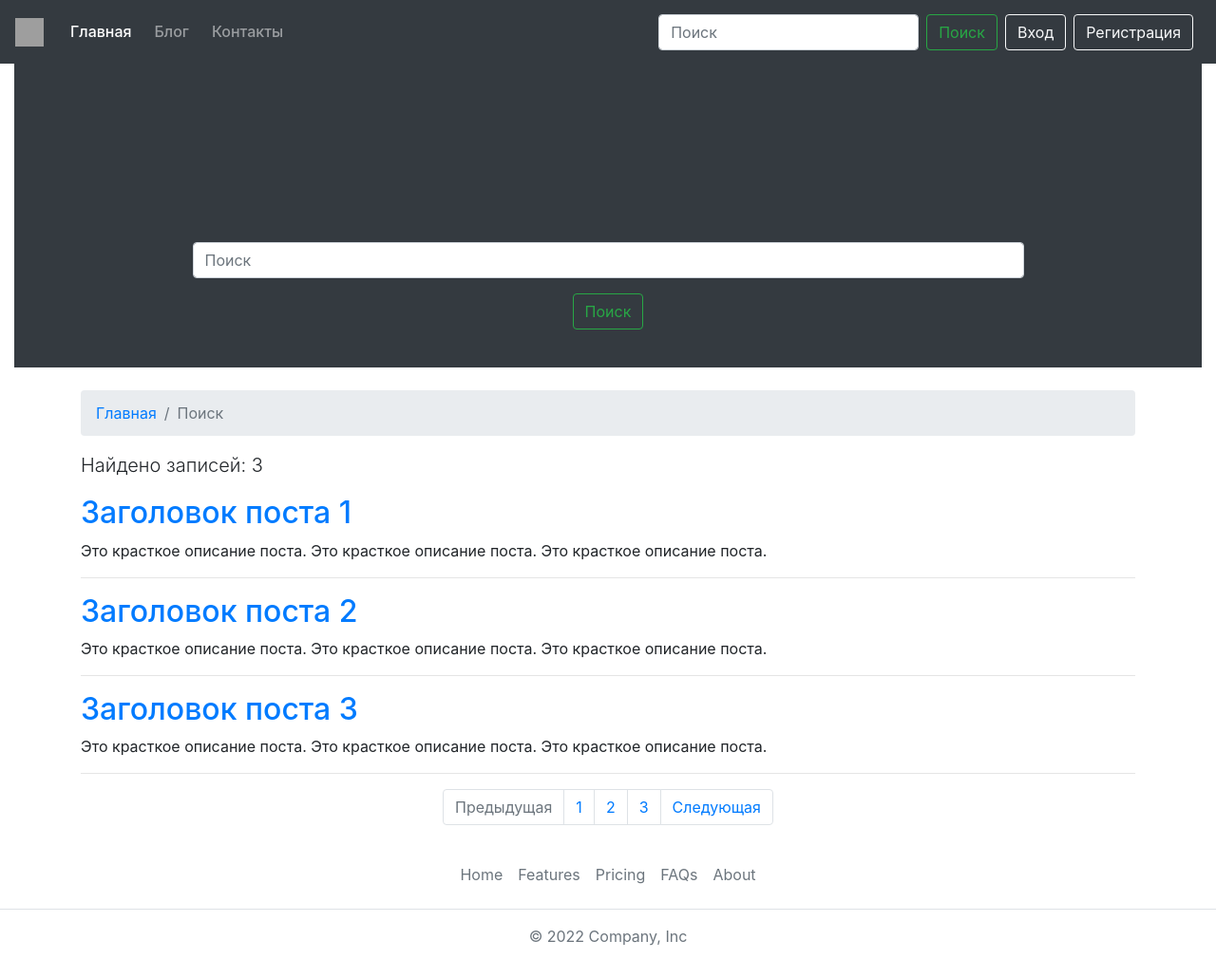
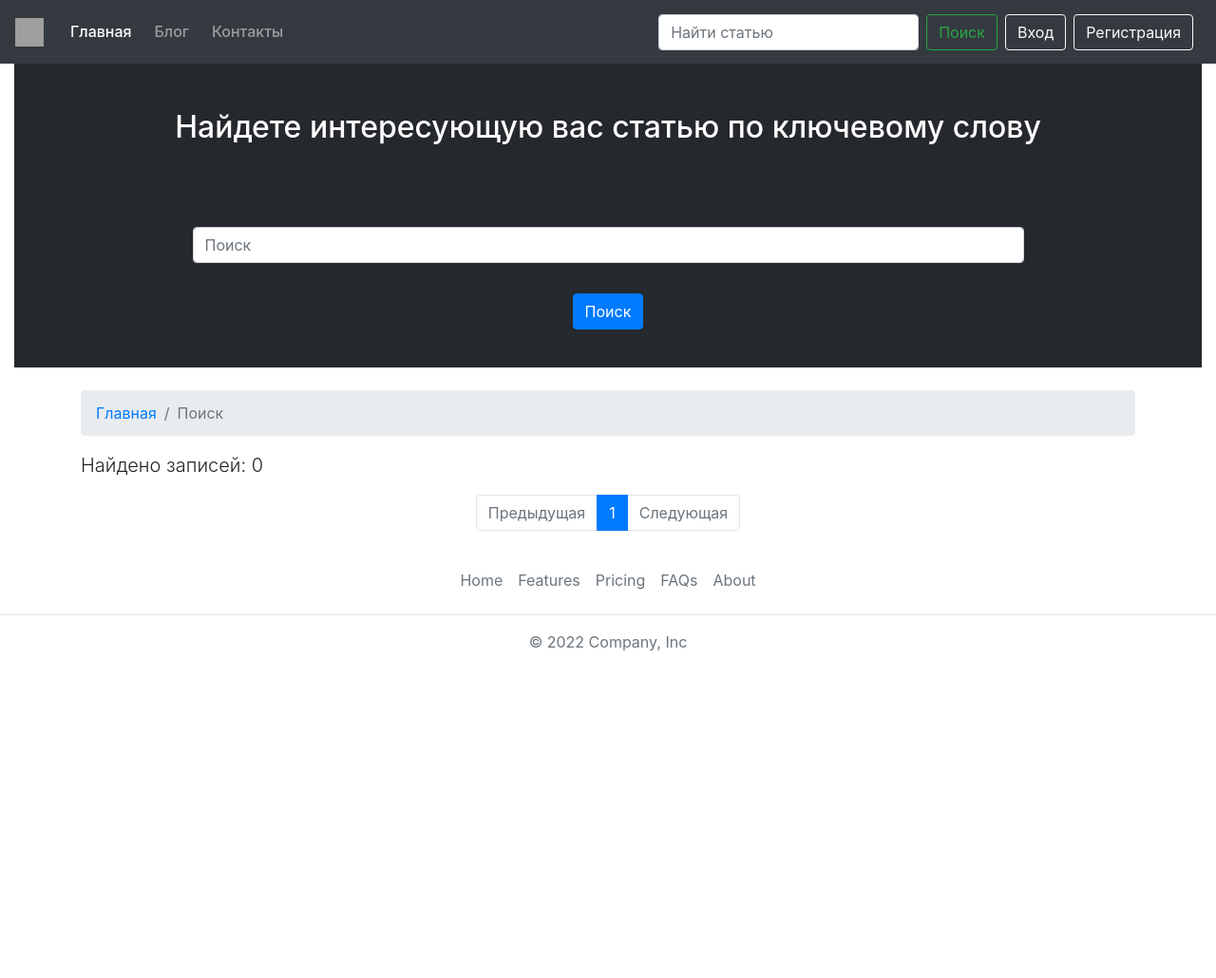
Before and after one commit to NiatpacBlack/Django_Rest_Blog, a Django app: page /search/ in a window 1280 px wide. Shown: the whole page at 95% size. After the commit the page ends 686 px from the top, so only its background shows below. Run offline with Django 4.2, Linux system fonts and the light colour scheme; some libraries are stand-ins or nearby versions; grey boxes are pictures that could not be loaded.

Commit message:
Настроена форма поиска в шапке. Настроен поиск через специальную страницу.

```diff
--- a/blog_app/blog_services/view_services.py
+++ b/blog_app/blog_services/view_services.py
@@ -3,10 +3,27 @@ from django.core.paginator import Paginator
 from .models_services import get_all_posts_from_blog
 
 
-def get_posts_for_page(page_number: str):
-    """Возвращает QuerySet 6 постов из таблицы PostModel в зависимости от номера выбранной страницы page_number."""
+def get_posts_for_page(page_number: str, quantity_posts_for_page: int):
+    """
+    Возвращает QuerySet определенного количества quantity_posts_for_page постов из таблицы PostModel.
+
+    Возвращает в зависимости от номера выбранной страницы page_number.
+    """
 
     all_posts = get_all_posts_from_blog()
-    paginator = Paginator(all_posts, 6)
+    paginator = Paginator(all_posts, quantity_posts_for_page)
     posts_for_page = paginator.get_page(page_number)
     return posts_for_page
+
+
+def get_posts_for_page_from_result_of_find(result_of_find: str, page_number: str, quantity_posts_for_page: int):
+    """
+    Возвращает QuerySet определенного количества quantity_posts_for_page постов из result_of_find.
+
+    В result_of_find передается QuerySet с постами из таблицы PostModel, которые совпали с поисковым запросом.
+    Возвращает в зависимости от номера выбранной страницы page_number.
+    """
+
+    paginator = Paginator(result_of_find, quantity_posts_for_page)
+    posts_for_page = paginator.get_page(page_number)
+    return posts_for_page
--- a/blog_app/views.py
+++ b/blog_app/views.py
@@ -15,7 +15,10 @@ class BlogPageView(View):
             request,
             'blog_app/blog_page.html',
             context={
-                'posts_for_page': get_posts_for_page(request.GET.get('page'))
+                'posts_for_page': get_posts_for_page(
+                    page_number=request.GET.get('page'),
+                    quantity_posts_for_page=6,
+                )
             },
         )
 
--- a/main_app/templates/header.html
+++ b/main_app/templates/header.html
@@ -22,8 +22,8 @@
                     <a href="{% url 'contacts' %}" class="nav-link">Контакты</a>
                 </li>
             </ul>
-            <form action="" class="form-inline my-2 my-lg-0">
-                <input type="text" class="form-control mr-sm-2" placeholder="Поиск" aria-label="Поиск">
+            <form action="{% url 'search_result' %}" method="get" class="form-inline my-2 my-lg-0">
+                <input type="text" name="query" class="form-control mr-sm-2" placeholder="Найти статью" aria-label="Поиск">
                 <button class="btn btn-outline-success my-2 my-sm-0 mr-2" type="submit">Поиск</button>
             </form>
             {% if user.is_authenticated %}
--- a/registration_app/views.py
+++ b/registration_app/views.py
@@ -13,7 +13,7 @@ class RegistrationView(View):
 
     @logger.catch
     def get(self, request):
-        """Отображает шаблон страницы с формой."""
+        """Отображает шаблон страницы регистрации с формой."""
 
         return render(
             request,
--- /dev/null
+++ b/search_app/forms.py
@@ -0,0 +1,28 @@
+from crispy_forms.helper import FormHelper
+from crispy_forms.layout import Layout, Submit
+from django import forms
+
+
+class SearchForm(forms.Form):
+    """Форма поиска определенного поста по введенному запросу на сайте."""
+
+    query = forms.CharField(
+        label='',
+        max_length=255,
+        required=True,
+        widget=forms.TextInput(attrs={
+            'class': "form-control",
+            'placeholder': "Поиск",
+        }),
+    )
+
+    def __init__(self, *args, **kwargs):
+        """При создании объекта класса - FormHelper создаст html шаблон формы."""
+
+        super().__init__(*args, **kwargs)
+        self.helper = FormHelper()
+        self.helper.form_method = 'get'
+        self.helper.layout = Layout(
+            'query',
+            Submit('submit', 'Поиск', css_class='btn btn-primary mt-3'),
+        )
--- a/search_app/templates/search_app/search_page.html
+++ b/search_app/templates/search_app/search_page.html
@@ -1,19 +1,16 @@
 {% extends 'base.html' %}
 {% load static %}
+{% load crispy_forms_tags %}
 {% block title %}
     Поиск
 {% endblock %}
 {% block content_app %}
     <div class="container-fluid home-slider">
-        <div id="carouselExampleCaptions" class="carousel slide" data-ride="carousel">
             <div class="carousel-inner">
-                <div class="carousel-item active" style="background-color: #343a40!important">
+                <div class="carousel-item active" style="background-color: #25282c!important">
+                    <h2 class="text-white text-center mt-5">Найдете интересующую вас статью по ключевому слову</h2>
                     <div class="carousel-caption d-none d-md-block">
-                        <form action="" class="my-2 my-lg-0">
-                            <input type="text" class="form-control" placeholder="Поиск" aria-label="Поиск">
-                            <button class="btn btn-outline-success mt-3" type="submit">Поиск</button>
-                        </form>
-                    </div>
+                        {% crispy form %}
                     </div>
                 </div>
             </div>
@@ -23,35 +20,47 @@
             <div class="col-lg-12">
                 <nav aria-label="breadcrumb" class="mt-4">
                     <ol class="breadcrumb">
-                        <li class="breadcrumb-item"><a href="#">Главная</a></li>
+                        <li class="breadcrumb-item"><a href="{% url 'home' %}">Главная</a></li>
                         <li class="breadcrumb-item active" aria-current="page">Поиск</li>
                     </ol>
                 </nav>
 
-                <p class="lead">Найдено записей: 3</p>
-                <a href=""><h2>Заголовок поста 1</h2></a>
-                <p>Это красткое описание поста. Это красткое описание поста. Это красткое описание поста.</p>
+                <p class="lead">Найдено записей: {{ count }}</p>
+                {% for post in result %}
+                    <h4><a href="../blog/{{ post.url }}">{{ post.title }}</a></h4>
+                    <br>
+                    <p>{{ post.description|safe|truncatechars:250 }}</p>
                     <hr>
-                <a href=""><h2>Заголовок поста 2</h2></a>
-                <p>Это красткое описание поста. Это красткое описание поста. Это красткое описание поста.</p>
-                <hr>
-                <a href=""><h2>Заголовок поста 3</h2></a>
-                <p>Это красткое описание поста. Это красткое описание поста. Это красткое описание поста.</p>
-                <hr>
+                {% endfor %}
             </div>
         </div>
     </div>
     <nav aria-label="Paginate me">
         <ul class="pagination justify-content-center">
+            {% if result.has_previous %}
+                <a class="page-link" href="?page={{ result.previous_page_number }}&query={{ query }}" tabindex="-1">Предыдущая</a>
+            {% else %}
                 <li class="page-item disabled">
                     <a class="page-link" href="#" tabindex="-1">Предыдущая</a>
                 </li>
-            <li class="page-item"><a class="page-link" href="#">1</a></li>
-            <li class="page-item"><a class="page-link" href="#">2</a></li>
-            <li class="page-item"><a class="page-link" href="#">3</a></li>
-            <li class="page-item">
+            {% endif %}
+            {% for page_number in result.paginator.page_range %}
+                {% if page_number == result.number %}
+                    <li class="page-item active"><a class="page-link"
+                                                    href="?page={{ page_number }}&query={{ query }}">{{ page_number }}</a>
+                    </li>
+                {% else %}
+                    <li class="page-item"><a class="page-link"
+                                             href="?page={{ page_number }}&query={{ query }}">{{ page_number }}</a></li>
+                {% endif %}
+            {% endfor %}
+            {% if result.has_next %}
+                <a class="page-link" href="?page={{ result.next_page_number }}&query={{ query }}">Следующая</a>
+            {% else %}
+                <li class="page-item disabled">
                     <a class="page-link" href="#">Следующая</a>
                 </li>
+            {% endif %}
         </ul>
     </nav>
 {% endblock %}
--- a/search_app/urls.py
+++ b/search_app/urls.py
@@ -1,6 +1,7 @@
 from django.urls import path
 from . import views
 
+
 urlpatterns = [
-    path('', views.search_page, name='search'),
+    path('', views.SearchResultsView.as_view(), name='search_result'),
 ]
--- a/search_app/views.py
+++ b/search_app/views.py
@@ -1,5 +1,37 @@
 from django.shortcuts import render
+from django.views import View
+from loguru import logger
+
+from blog_app.blog_services.models_services import find_query_in_posts_table
+from blog_app.blog_services.view_services import get_posts_for_page_from_result_of_find
+from search_app.forms import SearchForm
 
 
-def search_page(request):
-    return render(request, 'search_app/search_page.html')
+class SearchResultsView(View):
+    """Представление страницы поиска на сайте."""
+
+    @logger.catch
+    def get(self, request):
+        """
+        Отображает шаблон страницы поиска постов с формой поиска.
+
+        При получении запроса из формы поиска выводит 10 найденных постов исходя из того какая страница выбрана.
+        """
+
+        result = ""
+        if self.request.GET.get('query'):
+            result = find_query_in_posts_table(query=self.request.GET.get('query'))
+        return render(
+            request,
+            'search_app/search_page.html',
+            context={
+                'form': SearchForm(),
+                'query': self.request.GET.get('query'),
+                'result': get_posts_for_page_from_result_of_find(
+                    result_of_find=result,
+                    page_number=request.GET.get('page'),
+                    quantity_posts_for_page=10,
+                ),
+                'count': len(result),
+            }
+        )
```
Also changed, not shown: blog_app/blog_services/models_services.py (+15 -2 lines), db.sqlite3. Lines whose indentation alone changed are shown as unchanged.
